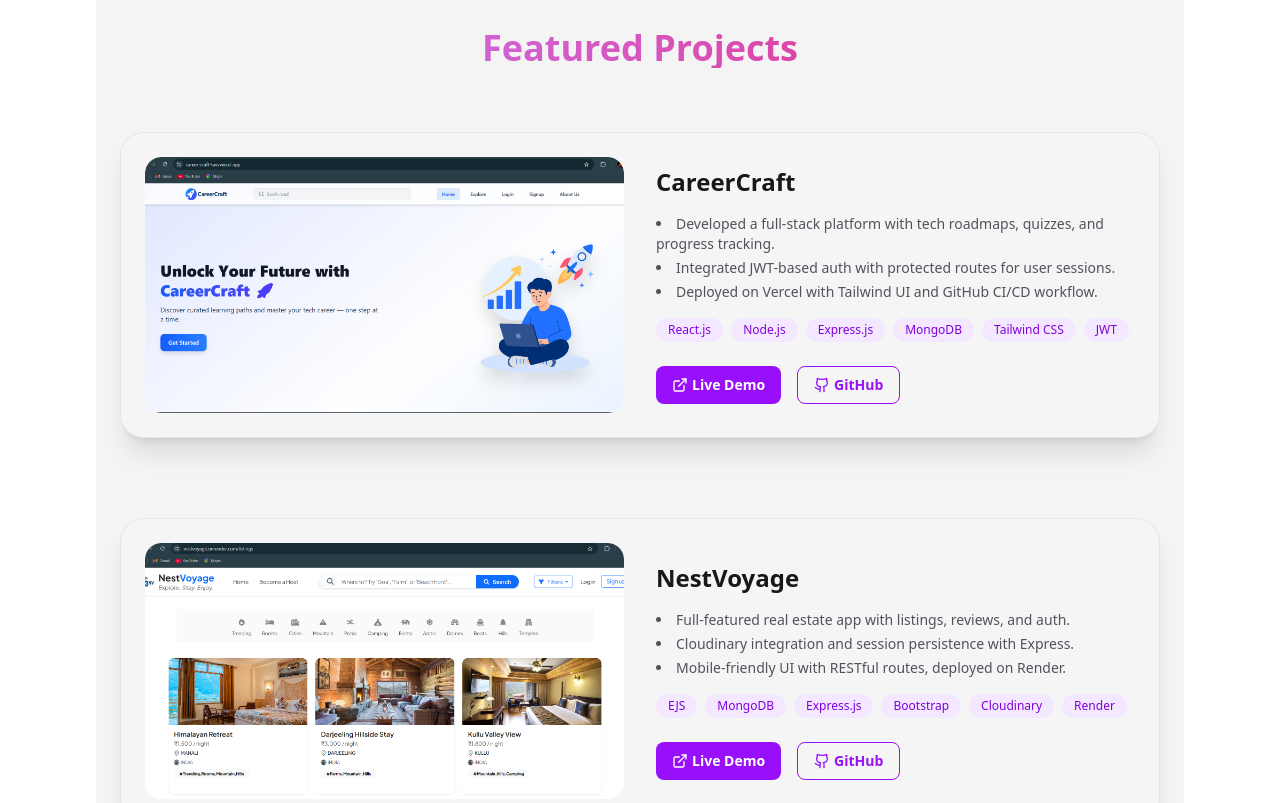
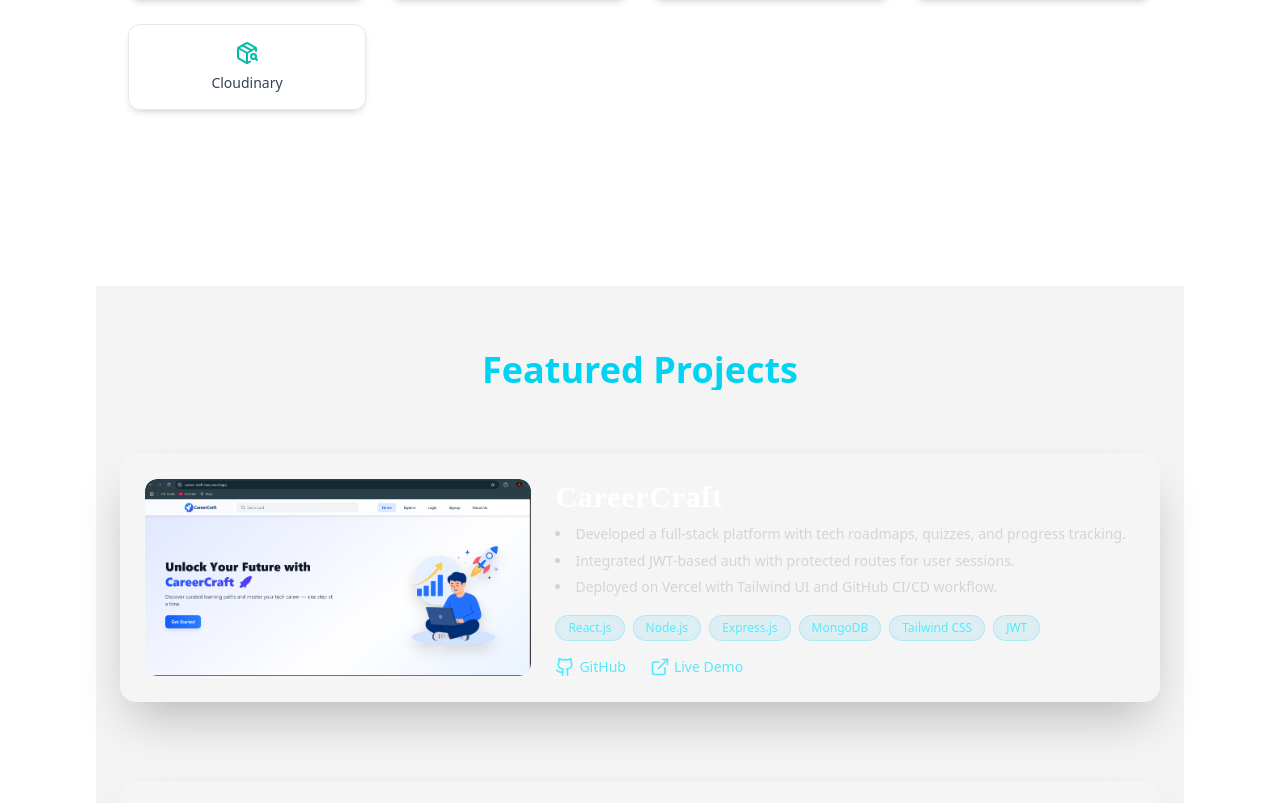
Before and after one commit to abhishek5703/portfolio, a React (Vite) app: page / in a window 1280 px wide. Shown: the part 1824-2627 px from the top of the page. Built offline with nearby package versions, Linux system fonts and the light colour scheme.

Commit message:
improve UI

```diff
--- a/src/components/ProjectCard.jsx
+++ b/src/components/ProjectCard.jsx
@@ -23,9 +23,9 @@
           {title}
         </h3>
 
-        <p className="text-zinc-300 text-base leading-relaxed mb-4">
+        <div className="text-zinc-300 text-sm leading-relaxed mb-4">
           {description}
-        </p>
+        </div>
 
         <div className="flex flex-wrap gap-2 mb-4">
           {techStack.map((tech, idx) => (
@@ -38,7 +38,7 @@
           ))}
         </div>
 
-        <div className="flex items-center gap-6 mt-2">
+        <div className="flex items-center gap-6 mt-2 flex-wrap">
           {github && (
             <a
               href={github}
--- a/src/pages/About.jsx
+++ b/src/pages/About.jsx
@@ -27,7 +27,10 @@
 
 const About = () => {
   return (
-    <section id="about" className="py-20 px-6 bg-white dark:bg-gradient-to-b dark:from-black dark:to-neutral-900">
+    <section
+      id="about"
+      className="py-16 md:py-20 px-4 sm:px-6 bg-white dark:bg-gradient-to-b dark:from-black dark:to-neutral-900"
+    >
       <motion.div
         initial={{ opacity: 0, y: 40 }}
         whileInView={{ opacity: 1, y: 0 }}
@@ -35,42 +38,54 @@
         viewport={{ once: true }}
         className="max-w-5xl mx-auto text-center"
       >
-        <h2 className="text-4xl md:text-5xl font-bold text-transparent bg-clip-text bg-gradient-to-r from-teal-400 to-cyan-600">
+        <h2 className="text-3xl sm:text-4xl md:text-5xl font-bold text-transparent bg-clip-text bg-gradient-to-r from-teal-400 to-cyan-600">
           About Me
         </h2>
 
-        <p className="mt-6 text-lg text-gray-700 dark:text-gray-300 leading-relaxed max-w-3xl mx-auto">
-          Hey there! I'm <span className="font-bold text-black dark:text-white font-pacifico text-xl">Abhishek Kumar</span>, a 3rd-year B.Tech student at <span className="text-teal-600 dark:text-teal-400 font-semibold">NSUT, Delhi</span> 🇮🇳.
-          I’m passionate about building impactful digital experiences and solving real-world problems with clean, efficient code.
+        <p className="mt-6 text-base sm:text-lg text-gray-700 dark:text-gray-300 leading-relaxed max-w-3xl mx-auto">
+          Hey there! I'm{" "}
+          <span className="font-bold text-black dark:text-white font-pacifico text-xl">
+            Abhishek Kumar
+          </span>
+          , a 3rd-year B.Tech student at{" "}
+          <span className="text-teal-600 dark:text-teal-400 font-semibold">
+            NSUT, Delhi
+          </span>{" "}
+          🇮🇳. I’m passionate about building impactful digital experiences and solving real-world problems with clean, efficient code.
         </p>
 
-        <p className="mt-4 text-md text-gray-600 dark:text-gray-400 max-w-3xl mx-auto">
-          With a solid foundation in both frontend and backend technologies, I craft full-stack solutions using tools like
-          <span className="text-cyan-500 font-semibold"> HTML, CSS, JavaScript, Tailwind, React, Node.js</span> and databases like <span className="text-emerald-500 font-semibold">MongoDB & MySQL</span>. I love working with cloud platforms like
-          <span className="text-purple-400 font-semibold"> Vercel</span> and <span className="text-indigo-400 font-semibold">Render</span> to deploy seamless apps.
+        <p className="mt-4 text-sm sm:text-base text-gray-600 dark:text-gray-400 max-w-3xl mx-auto">
+          With a solid foundation in both frontend and backend technologies, I craft full-stack solutions using tools like{" "}
+          <span className="text-cyan-500 font-semibold">HTML, CSS, JavaScript, Tailwind, React, Node.js</span> and databases like{" "}
+          <span className="text-emerald-500 font-semibold">MongoDB & MySQL</span>. I love working with cloud platforms like{" "}
+          <span className="text-purple-400 font-semibold">Vercel</span> and{" "}
+          <span className="text-indigo-400 font-semibold">Render</span> to deploy seamless apps.
         </p>
 
-        <h3 className="mt-14 mb-6 text-2xl font-semibold text-gray-800 dark:text-white">
+        <h3 className="mt-12 mb-6 text-xl sm:text-2xl font-semibold text-gray-800 dark:text-white">
           Tech Stack I Work With
         </h3>
 
-        <div className="flex flex-wrap justify-center gap-6">
+        <div className="grid grid-cols-2 sm:grid-cols-3 md:grid-cols-4 gap-4 sm:gap-6 place-items-center">
           {tech.map((t, index) => (
             <motion.div
               key={t.name}
               initial={{ opacity: 0, scale: 0.8 }}
               whileInView={{ opacity: 1, scale: 1 }}
-              transition={{ delay: index * 0.07 }}
+              transition={{ delay: index * 0.05 }}
               viewport={{ once: true }}
-              className="flex flex-col items-center gap-2 bg-white/30 dark:bg-white/5 backdrop-blur-md p-4 rounded-xl shadow-lg hover:scale-105 transition-transform duration-300 border border-gray-200 dark:border-neutral-800"
+              className="flex flex-col items-center gap-2 bg-white/30 dark:bg-white/5 backdrop-blur-md p-3 sm:p-4 rounded-xl shadow-md hover:scale-105 transition-transform duration-300 border border-gray-200 dark:border-neutral-800 w-full"
             >
               <div>{t.icon}</div>
-              <span className="text-sm font-medium text-gray-700 dark:text-gray-300">{t.name}</span>
+              <span className="text-xs sm:text-sm font-medium text-gray-700 dark:text-gray-300 text-center">
+                {t.name}
+              </span>
             </motion.div>
           ))}
         </div>
       </motion.div>
     </section>
+
   );
 };
 
--- a/src/pages/Projects.jsx
+++ b/src/pages/Projects.jsx
@@ -1,11 +1,12 @@
+// src/components/Projects.jsx
 import React from "react";
-import { ExternalLink, Github } from "lucide-react";
+import ProjectCard from "../components/ProjectCard";
 
 const projects = [
   {
     title: "CareerCraft",
     description: (
-      <ul className="list-disc list-inside text-sm space-y-1 text-zinc-600 dark:text-zinc-300">
+      <ul className="list-disc list-inside space-y-1">
         <li>Developed a full-stack platform with tech roadmaps, quizzes, and progress tracking.</li>
         <li>Integrated JWT-based auth with protected routes for user sessions.</li>
         <li>Deployed on Vercel with Tailwind UI and GitHub CI/CD workflow.</li>
@@ -14,12 +15,12 @@
     techStack: ["React.js", "Node.js", "Express.js", "MongoDB", "Tailwind CSS", "JWT"],
     github: "https://github.com/abhishek5703/CareerCraft",
     demo: "https://career-craft-two.vercel.app/",
-    thumbnail: "/careercraft.png",
+    image: "/careercraft.png",
   },
   {
     title: "NestVoyage",
     description: (
-      <ul className="list-disc list-inside text-sm space-y-1 text-zinc-600 dark:text-zinc-300">
+      <ul className="list-disc list-inside space-y-1">
         <li>Full-featured real estate app with listings, reviews, and auth.</li>
         <li>Cloudinary integration and session persistence with Express.</li>
         <li>Mobile-friendly UI with RESTful routes, deployed on Render.</li>
@@ -28,12 +29,12 @@
     techStack: ["EJS", "MongoDB", "Express.js", "Bootstrap", "Cloudinary", "Render"],
     github: "https://github.com/abhishek5703/NestVoyage",
     demo: "https://nestvoyage.onrender.com/listings",
-    thumbnail: "/nestvoyage.png",
+    image: "/nestvoyage.png",
   },
   {
     title: "Dicey Duels",
     description: (
-      <ul className="list-disc list-inside text-sm space-y-1 text-zinc-600 dark:text-zinc-300">
+      <ul className="list-disc list-inside space-y-1">
         <li>Multiplayer dice game with animations, logic, and turn-based flow.</li>
         <li>Used React Router and Framer Motion for transitions.</li>
         <li>Responsive layout and reusable components deployed on Vercel.</li>
@@ -42,76 +43,20 @@
     techStack: ["React.js", "Tailwind CSS", "Framer Motion", "React Router", "Vercel"],
     github: "https://github.com/abhishek5703/Dicey-Duels",
     demo: "https://dicey-duels.vercel.app/",
-    thumbnail: "/diceyduels.png",
+    image: "/diceyduels.png",
   },
 ];
 
 const Projects = () => {
   return (
     <section id="projects" className="min-h-screen px-6 py-16 bg-zinc-100 dark:bg-zinc-950">
-      <h1 className="text-4xl font-extrabold text-center mb-16 text-transparent bg-clip-text bg-gradient-to-r from-purple-400 to-pink-600">
+      <h1 className="text-4xl font-extrabold text-center mb-16 text-transparent bg-clip-text bg-gradient-to-r from-cyan-400 to-cyan-400">
         Featured Projects
       </h1>
 
-      <div className="space-y-20">
-        {projects.map((proj, index) => (
-          <div
-            key={index}
-            className="flex flex-col md:flex-row gap-8 items-center bg-white/10 dark:bg-zinc-900/40 backdrop-blur-lg rounded-3xl p-6 shadow-xl border border-zinc-200 dark:border-zinc-800 hover:ring-1 hover:ring-purple-500 transition-all duration-300 group"
-          >
-            {/* Thumbnail */}
-            <div className="md:w-1/2 w-full overflow-hidden rounded-2xl">
-              <img
-                src={proj.thumbnail}
-                alt={proj.title}
-                className="w-full h-64 object-cover rounded-2xl transform group-hover:scale-105 transition-transform duration-300"
-              />
-            </div>
-
-            {/* Content */}
-            <div className="md:w-1/2 w-full space-y-4">
-              <h2 className="text-2xl font-bold text-zinc-900 dark:text-white">
-                {proj.title}
-              </h2>
-              <div>{proj.description}</div>
-
-              {/* Tech stack */}
-              <div className="flex flex-wrap gap-2">
-                {proj.techStack.map((tech, i) => (
-                  <span
-                    key={i}
-                    className="bg-purple-100 dark:bg-purple-900/30 text-purple-700 dark:text-purple-300 text-xs font-medium px-3 py-1 rounded-full"
-                  >
-                    {tech}
-                  </span>
-                ))}
-              </div>
-
-              {/* Buttons */}
-              <div className="flex gap-4 pt-2">
-                {proj.demo && (
-                  <a
-                    href={proj.demo}
-                    target="_blank"
-                    rel="noopener noreferrer"
-                    className="inline-flex items-center gap-1 px-4 py-2 text-sm font-semibold text-white bg-purple-600 rounded-lg hover:bg-purple-700 transition"
-                  >
-                    <ExternalLink size={16} /> Live Demo
-                  </a>
-                )}
-                {proj.github && (
-                  <a
-                    href={proj.github}
-                    target="_blank"
-                    rel="noopener noreferrer"
-                    className="inline-flex items-center gap-1 px-4 py-2 text-sm font-semibold text-purple-600 dark:text-purple-400 border border-purple-600 rounded-lg hover:bg-purple-600 hover:text-white transition"
-                  >
-                    <Github size={16} /> GitHub
-                  </a>
-                )}
-              </div>
-            </div>
-          </div>
+      <div className="space-y-20 max-w-6xl mx-auto">
+        {projects.map((project, i) => (
+          <ProjectCard key={i} {...project} />
         ))}
       </div>
     </section>
```
